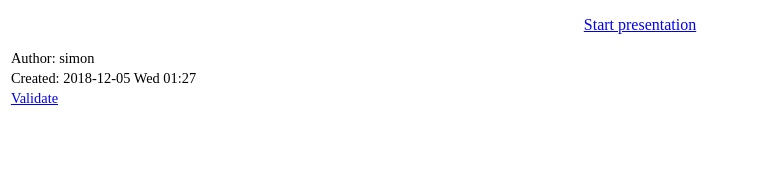
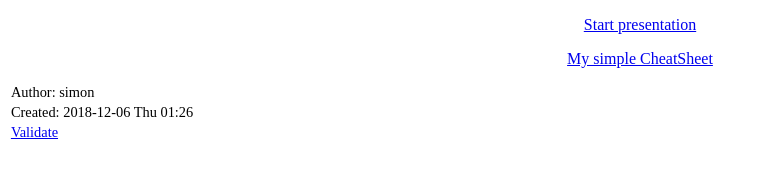
Before and after one commit to zimoun/infomath-emacs, a plain HTML site: page index.html in a window 1280 px wide. Shown: the whole page, without its empty margins (0-766 px from the left). Drawn offline with Linux system fonts and the light colour scheme.

Commit message:
add my cheatsheet for live demo

```diff
--- a/index.html
+++ b/index.html
@@ -3,7 +3,7 @@
 "http://www.w3.org/TR/xhtml1/DTD/xhtml1-strict.dtd">
 <html xmlns="http://www.w3.org/1999/xhtml" lang="en" xml:lang="en">
 <head>
-<!-- 2018-12-05 Wed 01:27 -->
+<!-- 2018-12-06 Thu 01:26 -->
 <meta http-equiv="Content-Type" content="text/html;charset=utf-8" />
 <meta name="viewport" content="width=device-width, initial-scale=1" />
 <title>&lrm;</title>
@@ -233,11 +233,15 @@ for the JavaScript code in this tag.
 <p>
 <a href="https://zimoun.github.io/infomath-emacs/pres.html">Start presentation</a>
 </p>
+
+<p>
+<a href="https://zimoun.github.io/infomath-emacs/cheatsheet.pdf">My simple CheatSheet</a>
+</p>
 </div>
 </div>
 <div id="postamble" class="status">
 <p class="author">Author: simon</p>
-<p class="date">Created: 2018-12-05 Wed 01:27</p>
+<p class="date">Created: 2018-12-06 Thu 01:26</p>
 <p class="validation"><a href="http://validator.w3.org/check?uri=referer">Validate</a></p>
 </div>
 </body>
```
Also changed, not shown: 3 other files.
